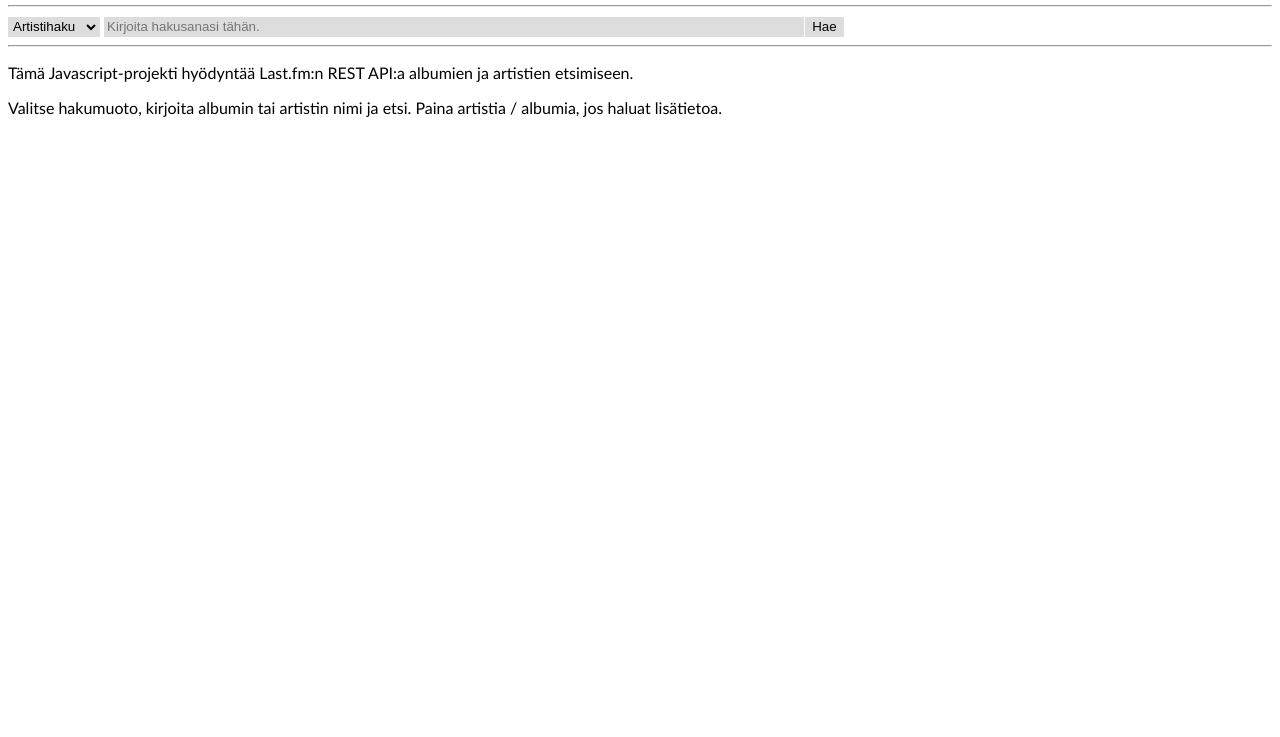
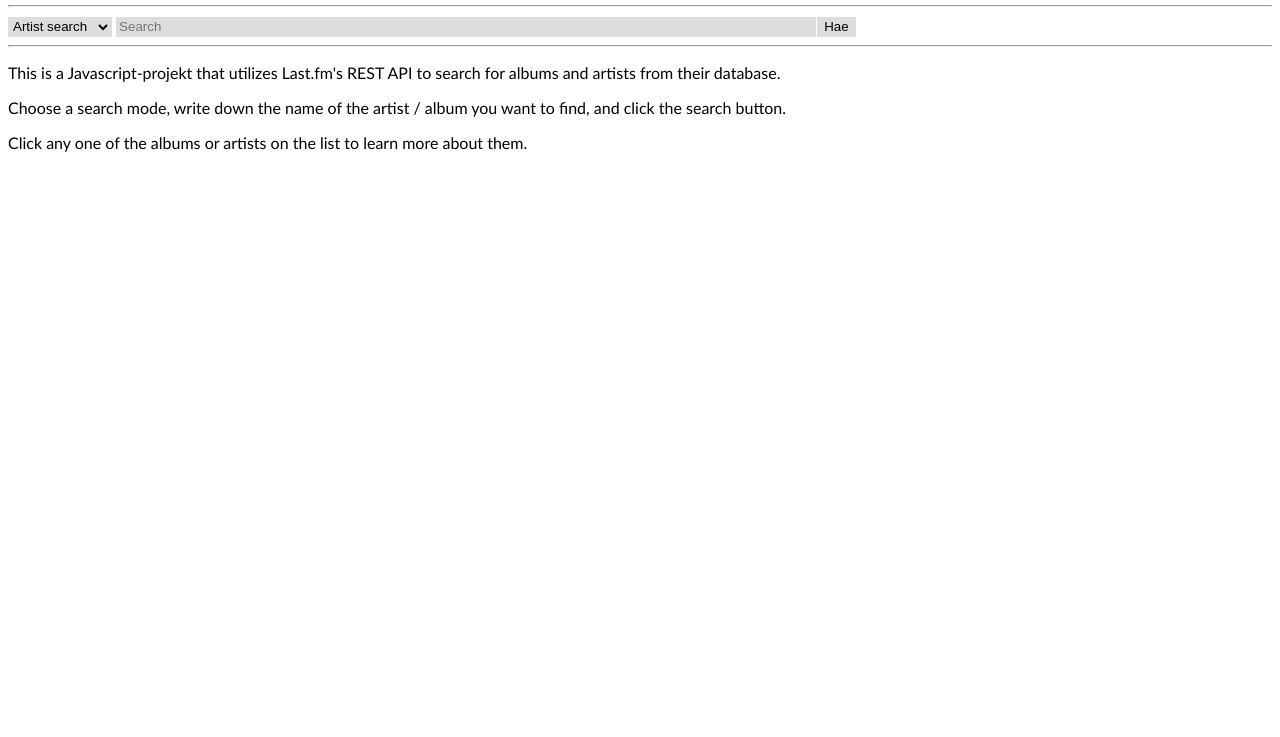
Before and after one commit to hajikai/AJAX-Projekti, a plain HTML site: page index.html in a window 1280 px wide. Shown: the part 63-800 px from the top of the page. Drawn offline with Linux system fonts and the light colour scheme.

Commit message:
Project #2
Small changes to css-file.

```diff
--- a/index.css
+++ b/index.css
@@ -74,6 +74,10 @@ img {
     display: inline-block;
     vertical-align: middle;
   }
+
+.expain {
+  line-height: 1;
+}
 
 .kuva {
   width: 100px;
--- a/index.html
+++ b/index.html
@@ -8,14 +8,15 @@
 <h1>Projekti 2 - AJAX Music Box</h1>
 <hr />
 <select name="mySelect" id="method" onchange="chooseMethod(method.value)">
-    <option value="artist">Artistihaku</option>
-    <option value="album">Albumihaku</option>
+    <option value="artist">Artist search</option>
+    <option value="album">Album search</option>
 </select>
-<input id="albumsearch" placeholder="Kirjoita hakusanasi tähän."></input>
+<input id="albumsearch" placeholder="Search"></input>
 <button id="search" onclick="lataaJSONDoc(albumsearch.value)">Hae</button>
 <hr />
-<p>Tämä Javascript-projekti hyödyntää Last.fm:n REST API:a albumien ja artistien etsimiseen.</p>
-<p>Valitse hakumuoto, kirjoita albumin tai artistin nimi ja etsi. Paina artistia / albumia, jos haluat lisätietoa.</p>
+<p class="explain">This is a Javascript-projekt that utilizes Last.fm's REST API to search for albums and artists from their database.</p>
+<p class="explain">Choose a search mode, write down the name of the artist / album you want to find, and click the search button.</p>
+<p class="explain">Click any one of the albums or artists on the list to learn more about them.</p>
 <br><br>
 <div id="searchdata"></div>
 <div id="extradata">
```
